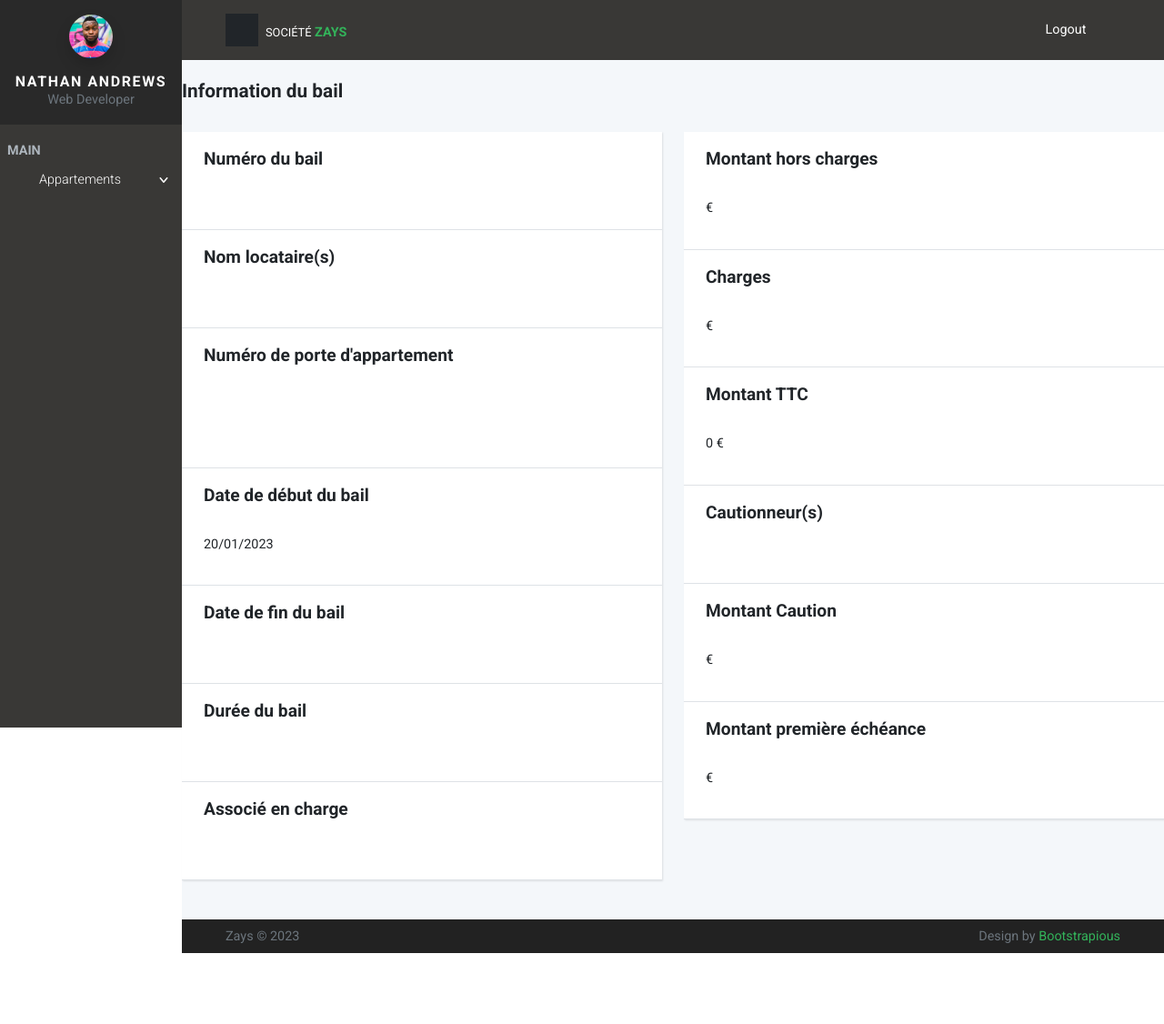
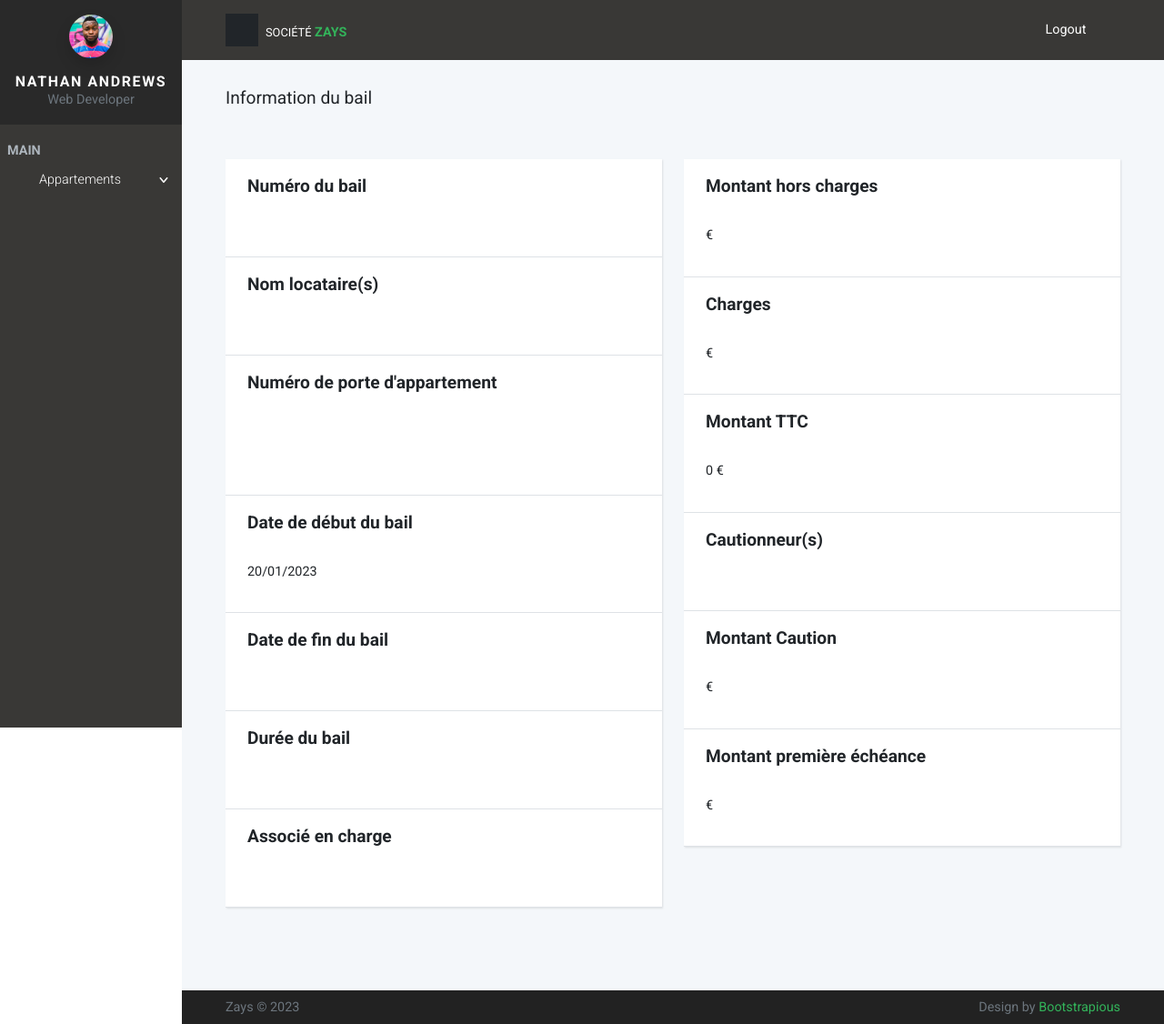
Before and after one commit to ZakinaA/Zays, a Symfony app: template templates/bail/consulter.html.twig in a window 1280 px wide. Shown: the whole page at 91% size. Before the commit the page ends 1048 px from the top, so only its background shows below. Run offline with Twig, Linux system fonts and the light colour scheme; the template is opened without the code that fills it, so the values that code supplies are empty; some libraries are stand-ins or nearby versions.

Commit message:
amélioration du design (ajout du bloc titrePage dans base)

```diff
--- a/templates/bail/consulter.html.twig
+++ b/templates/bail/consulter.html.twig
@@ -2,12 +2,19 @@
 
 {% block title %} Fiche du bail {% endblock %}
 
+{% block titrePage %} Information du bail {% endblock %}
+
+
 {% block contenu %}
 <br />
-<h2>Information du bail</h2>
-<br />
 
+
+<section class="pb-5">
+  <div class="container-fluid">
     <div class="row">
+
+
+
       <div class="col-lg-6">
         <div class ="card">
           <div class="card-header border-bottom">
@@ -23,7 +30,7 @@
 
           <div class="card-header border-bottom">
               <h3>Numéro de porte d'appartement</h3>
-            <br/><a href="{{ path('appartementConsulter', { 'id': bail.appartement.id }) }}"><p> {{bail.appartement.porte}} </a></p>
+              <br/><a href=""><p> {{bail.appartement.porte}} </a></p>
           </div>
 
           <div class="card-header border-bottom">
@@ -83,7 +90,12 @@
 
         </div>
       </div>
+
     </div>
+  </div>
+</section>
+
+
 
 
 {% endblock %}
--- a/templates/base.html.twig
+++ b/templates/base.html.twig
@@ -92,6 +92,16 @@
         </nav>
       </header>
 
+
+      <!-- Page Header-->
+      <header class="py-4">
+        <div class="container-fluid py-2">
+          <h1 class="h3 fw-normal mb-0">{% block titrePage %} {% endblock %}</h1>
+        </div>
+      </header>
+
+
+
       {% block contenu %}
 
       {% endblock %}
```
Lines whose indentation alone changed are shown as unchanged.
